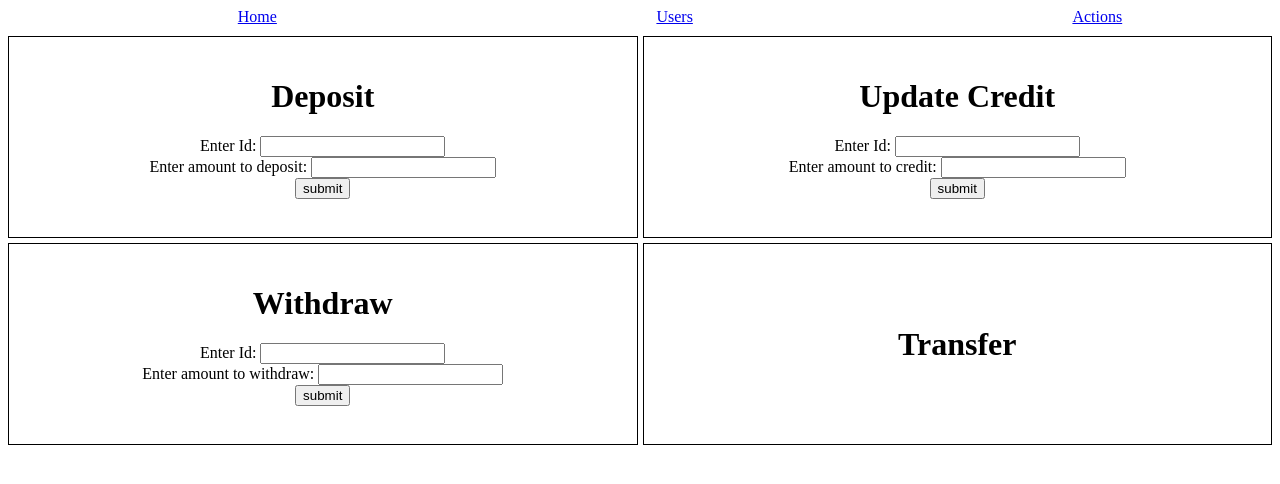
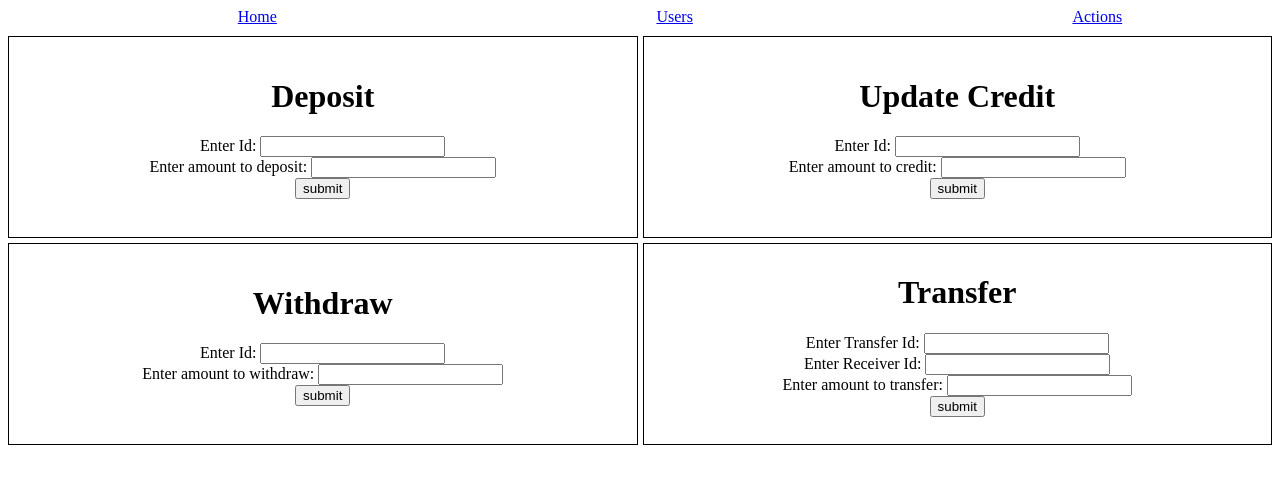
Before and after one commit to Adiso-1/Bank-API-MERN, a React (Create React App) app in the folder client/: page /actions in a window 1280 px wide. Shown: the top 484 px of the page. Built offline with nearby package versions, Linux system fonts and the light colour scheme; the HTML template or start-up script is replaced by a standard one.

Commit message:
transfer finish

```diff
--- a/client/src/components/Transfer/Transfer.jsx
+++ b/client/src/components/Transfer/Transfer.jsx
@@ -11,6 +11,16 @@ const Transfer = () => {
 
 	const handleSubmit = async () => {
 		try {
+			const { data } = await api.put(
+				`users/transfer?fromId=${fromId}&toId=${toId}&cash=${transfer}`
+			);
+			setFromId('');
+			setToId('');
+			setTransfer('');
+			setIsTransfer(true);
+			setTimeout(() => {
+				setIsTransfer(false);
+			}, 2000);
 		} catch (error) {
 			setErrorMsg('Error: transfer not filfiiled');
 			setTimeout(() => {
@@ -19,8 +29,48 @@ const Transfer = () => {
 		}
 	};
 	return (
-		<div>
+		<div className="forms">
 			<h1>Transfer</h1>
+			<form>
+				<label htmlFor="fromId">Enter Transfer Id: </label>
+				<input
+					value={fromId}
+					required={true}
+					onChange={(e) => {
+						setFromId(e.target.value);
+					}}
+					id="fromId"
+					type="text"
+				/>
+			</form>
+			<form>
+				<label htmlFor="toId">Enter Receiver Id: </label>
+				<input
+					value={toId}
+					required={true}
+					onChange={(e) => {
+						setToId(e.target.value);
+					}}
+					id="toId"
+					type="text"
+				/>
+			</form>
+			<form>
+				<label htmlFor="transfer">Enter amount to transfer: </label>
+				<input
+					value={transfer}
+					required={true}
+					onChange={(e) => {
+						setTransfer(e.target.value);
+					}}
+					min={0}
+					id="transfer"
+					type="number"
+				/>
+			</form>
+			<Button text="submit" onClick={handleSubmit} />
+			{isTransfer && <h3>Transfer successfully fulfilled</h3>}
+			<h3>{errorMsg}</h3>
 		</div>
 	);
 };
--- a/client/src/components/Withdraw/Withdraw.jsx
+++ b/client/src/components/Withdraw/Withdraw.jsx
@@ -27,9 +27,8 @@ const Withdraw = () => {
 		}
 	};
 	return (
-		<div>
+		<div className="forms">
 			<h1>Withdraw</h1>
-			<div className="forms">
 			<form>
 				<label htmlFor="id">Enter Id: </label>
 				<input
@@ -55,7 +54,6 @@ const Withdraw = () => {
 					type="number"
 				/>
 			</form>
-			</div>
 			<Button text="submit" onClick={handleSubmit} />
 			{isWithdraw && <h3>Withdraw successfully fulfilled</h3>}
 			<h3>{errorMsg}</h3>
```
Lines whose indentation alone changed are shown as unchanged.
